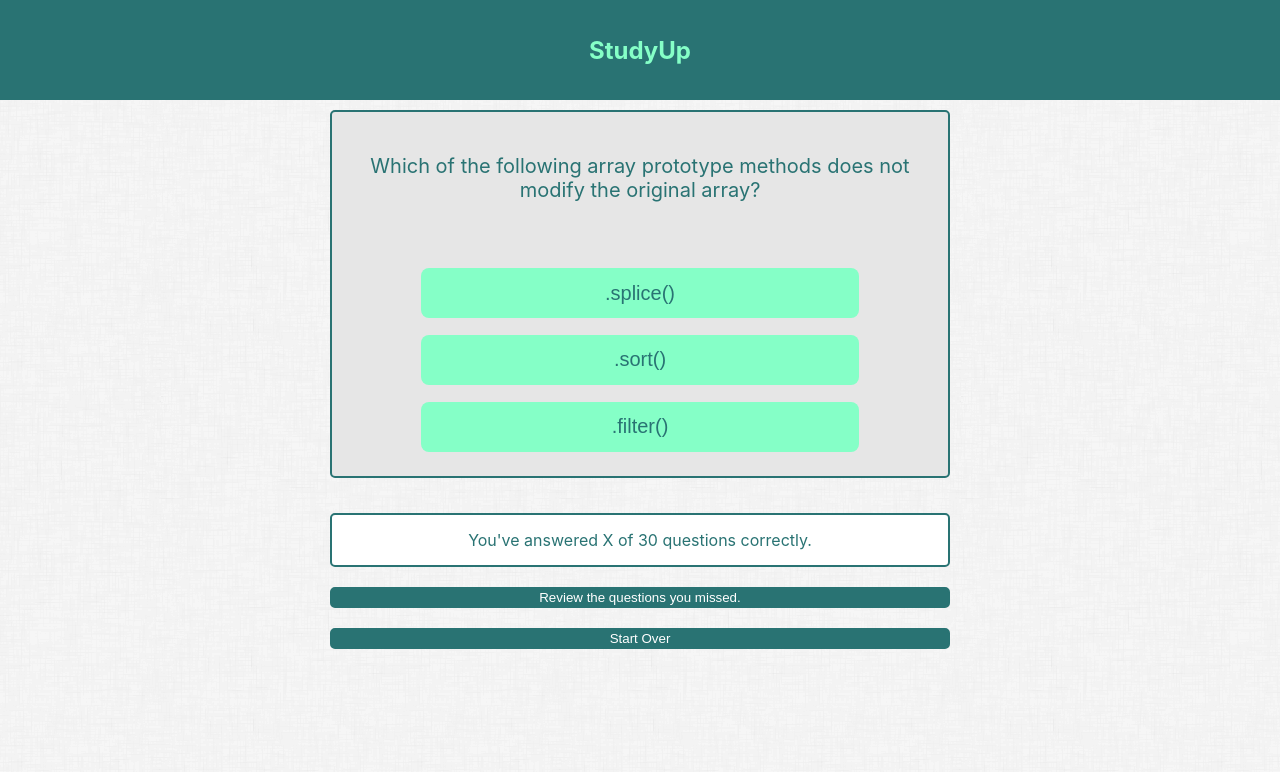
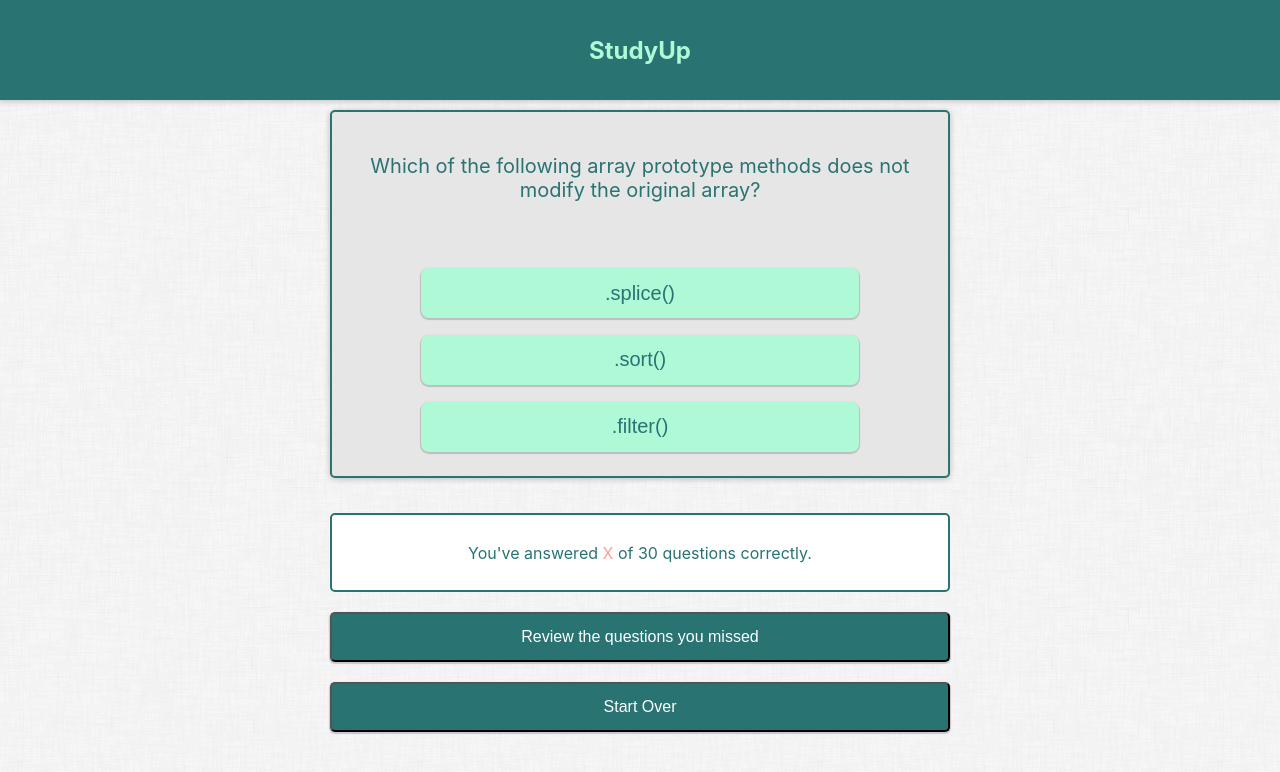
Before and after one commit to taylorsperry/study-up, a React (Create React App) app: page / in a window 1280 px wide. Shown: the top 772 px of the page. Built offline with nearby package versions, Linux system fonts and the light colour scheme.

Commit message:
Finish basic app styling

```diff
--- a/src/CorrectCount.js
+++ b/src/CorrectCount.js
@@ -3,7 +3,7 @@ import React from 'react';
 const CorrectCount = props => {
     return (
         <article className="result-correct">
-            You've answered X of 30 questions correctly.
+            <p>You've answered <span className="num-correct"> X </span> of 30 questions correctly.</p>
         </article>
     );
 };
--- a/src/Review.js
+++ b/src/Review.js
@@ -8,7 +8,7 @@ class Review extends Component {
   render() {
     return (
       <button className="result-button">
-        Review the questions you missed.
+        Review the questions you missed
       </button>
     );
     };
--- a/src/scss/_App.scss
+++ b/src/scss/_App.scss
@@ -23,6 +23,8 @@
   border: solid $pine 2px;
   border-radius: 5px;
   margin: 10px;
+  box-shadow: 0px 1px 5px 1px rgba(35, 31, 32, .2);
+
 };
 
 .results-container {
@@ -37,5 +39,15 @@
   color: $white;
   margin: 10px 0;
   border-radius: 5px;
-  border: solid $pine 2px;
+  font-size: 1rem;
+  height: 50px;
+  box-shadow: 0px 1px 1px 1px rgba(35, 31, 32, .2)
 }
+
+.result-button:focus {
+  outline: none;
+}
+
+.result-button:hover {
+  background-color: $light-pine;
+}
--- a/src/scss/_CorrectCount.scss
+++ b/src/scss/_CorrectCount.scss
@@ -4,8 +4,12 @@
     margin: 10px 0;
     border-radius: 5px;
     border: solid $pine 2px;
-    height: 50px;
+    height: 75px;
     display: flex;
     align-items: center;
     justify-content: center;
 }
+
+.num-correct {
+    color: $coral;
+}
--- a/src/scss/_Header.scss
+++ b/src/scss/_Header.scss
@@ -9,6 +9,7 @@
     display: flex;
     align-items: center;
     justify-content: center;
+    box-shadow: 0px 1px 5px 1px rgba(35, 31, 32, .2);
 }
 
 .logo {
--- a/src/scss/_QuizCard.scss
+++ b/src/scss/_QuizCard.scss
@@ -27,4 +27,13 @@
     width: 75%;
     height: 50px;
     font-size: 1.25rem;
+    box-shadow: 0px 1px 1px 1px rgba(35, 31, 32, .2)
 }
+
+.answer:hover {
+    background-color: $coral;
+}
+
+.answer:focus {
+    outline: none;
+}
--- a/src/scss/_variables.scss
+++ b/src/scss/_variables.scss
@@ -1,6 +1,7 @@
-$coral: #FF6F61;
-$mint: #85FFC7;
+$coral: #f9a097;
+$mint: #aff9d7;
 $pine: #297373;
+$light-pine: #6cbaba;
 $platinum: #E6E6E6;
 $onyx: #39393A;
 $white: #FFFFFF;
```
